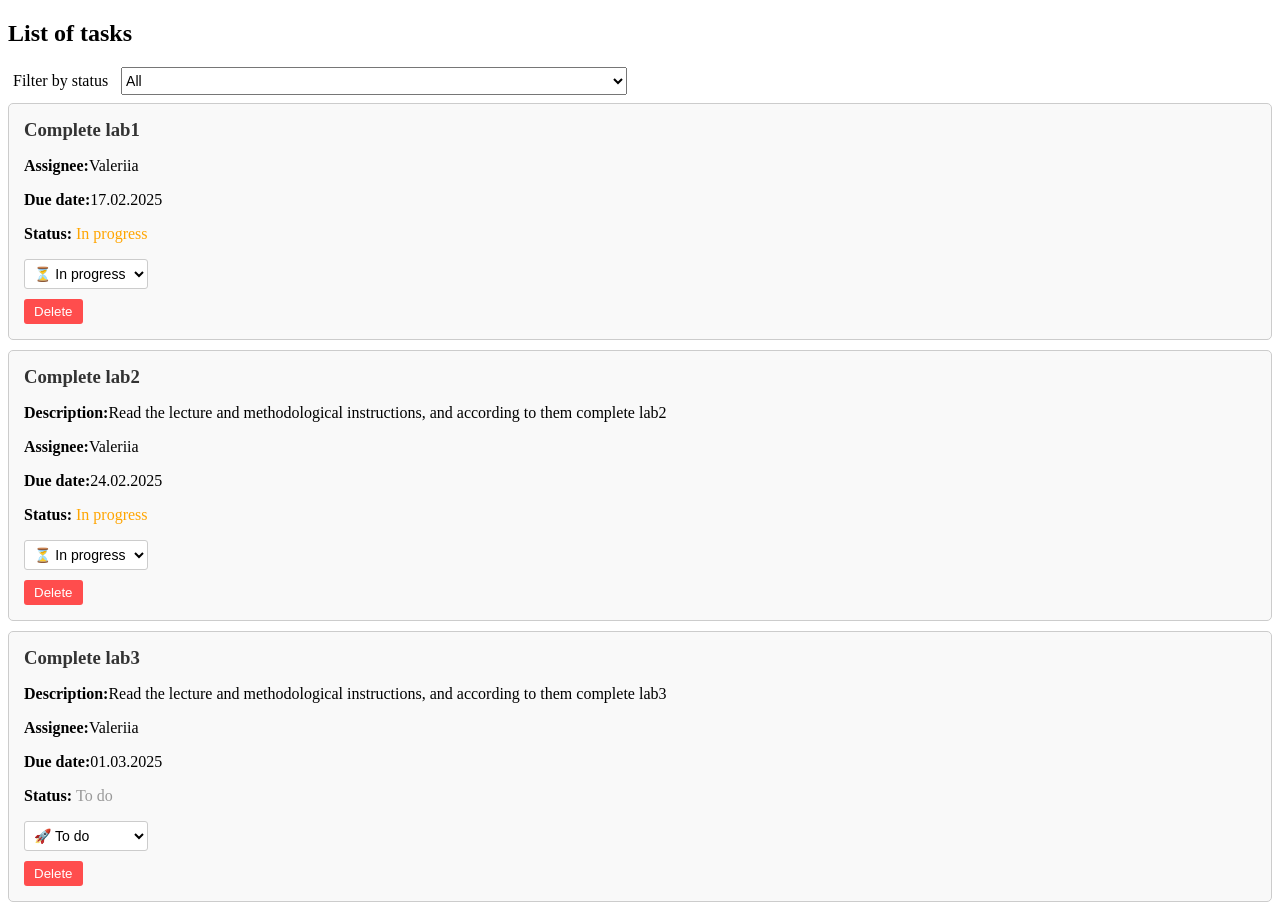
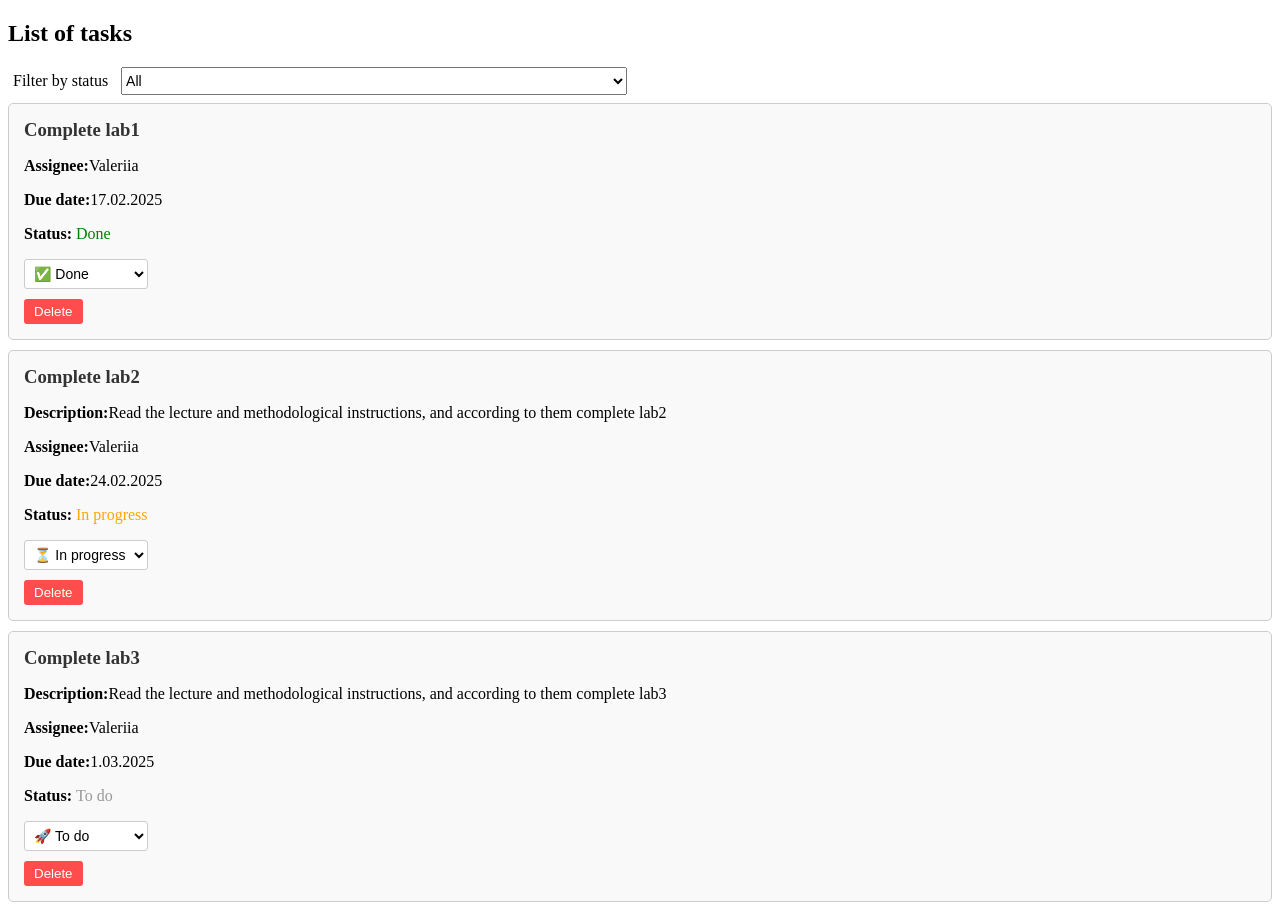
Before and after one commit to anisort/js-frameworks, an Angular app: page / in a window 1280 px wide. Built offline with nearby package versions, Linux system fonts and the light colour scheme.

Commit message:
Change date format

```diff
--- a/src/app/components/task-item/task-item.component.html
+++ b/src/app/components/task-item/task-item.component.html
@@ -4,7 +4,7 @@
     <p><strong>Description:</strong>{{task.description}}</p>
   }
   <p><strong>Assignee:</strong>{{task.assignee}}</p>
-  <p><strong>Due date:</strong>{{task.dueDate}}</p>
+  <p><strong>Due date:</strong>{{task.dueDate | date: 'd.MM.yyyy'}}</p>
   <p><strong>Status: </strong><span [ngClass] = "getStatusClasses()">{{ task.status }}</span></p>
 
   <div class="select-status">
--- a/src/app/core/moc_data/tasks.ts
+++ b/src/app/core/moc_data/tasks.ts
@@ -6,15 +6,15 @@ export const tasks: Task[] = [
     id: 0,
     title: 'Complete lab1',
     assignee: 'Valeriia',
-    dueDate: '17.02.2025',
-    status: TaskStatus.IN_PROGRESS
+    dueDate: new Date('2025-02-17'),
+    status: TaskStatus.DONE
   },
   {
     id: 1,
     title: 'Complete lab2',
     description: 'Read the lecture and methodological instructions, and according to them complete lab2',
     assignee: 'Valeriia',
-    dueDate: '24.02.2025',
+    dueDate: new Date('2025-02-24'),
     status: TaskStatus.IN_PROGRESS
   },
   {
@@ -22,7 +22,7 @@ export const tasks: Task[] = [
     title: 'Complete lab3',
     description: 'Read the lecture and methodological instructions, and according to them complete lab3',
     assignee: 'Valeriia',
-    dueDate: '01.03.2025',
+    dueDate: new Date('2025-03-01'),
     status: TaskStatus.TODO
   },
 ];
```
